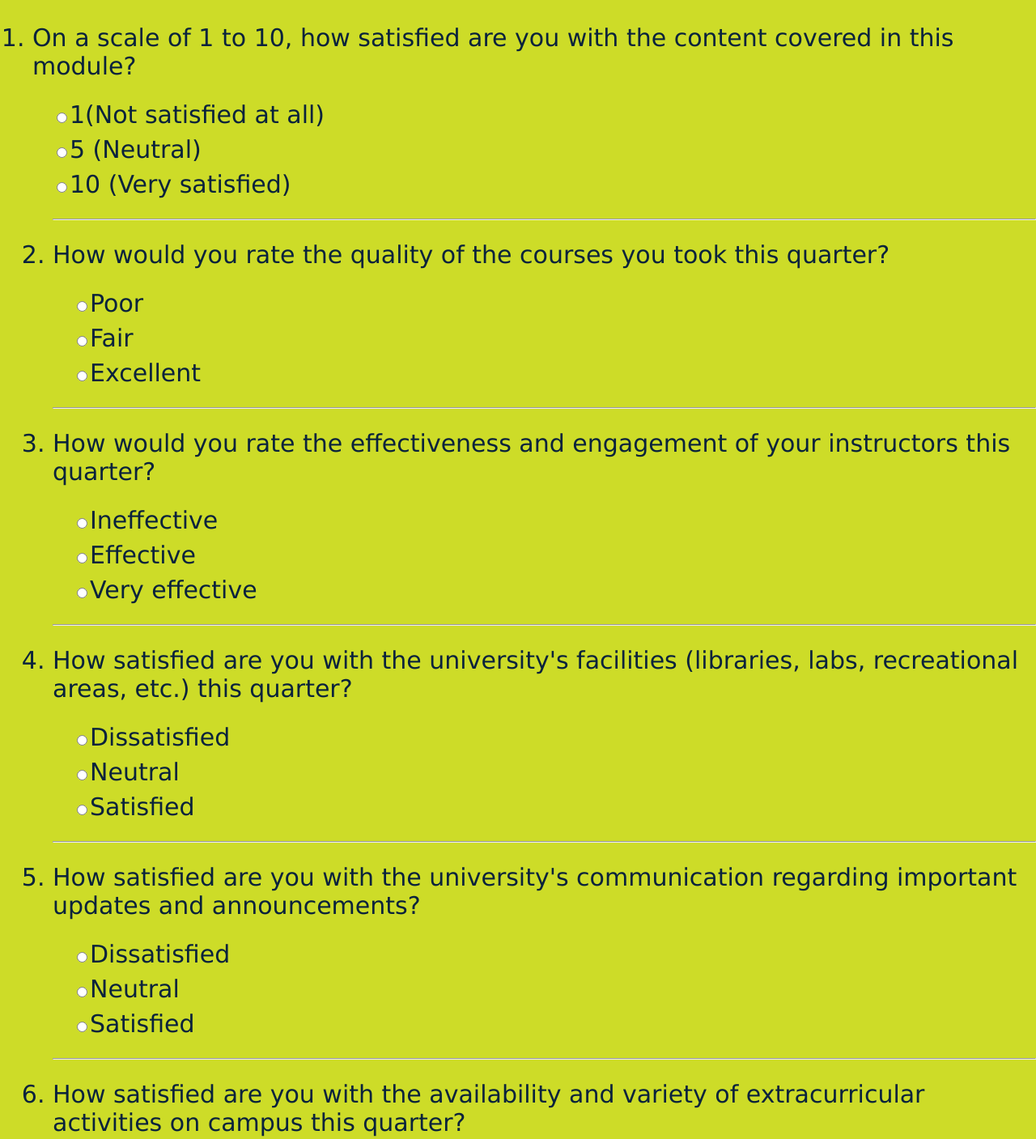
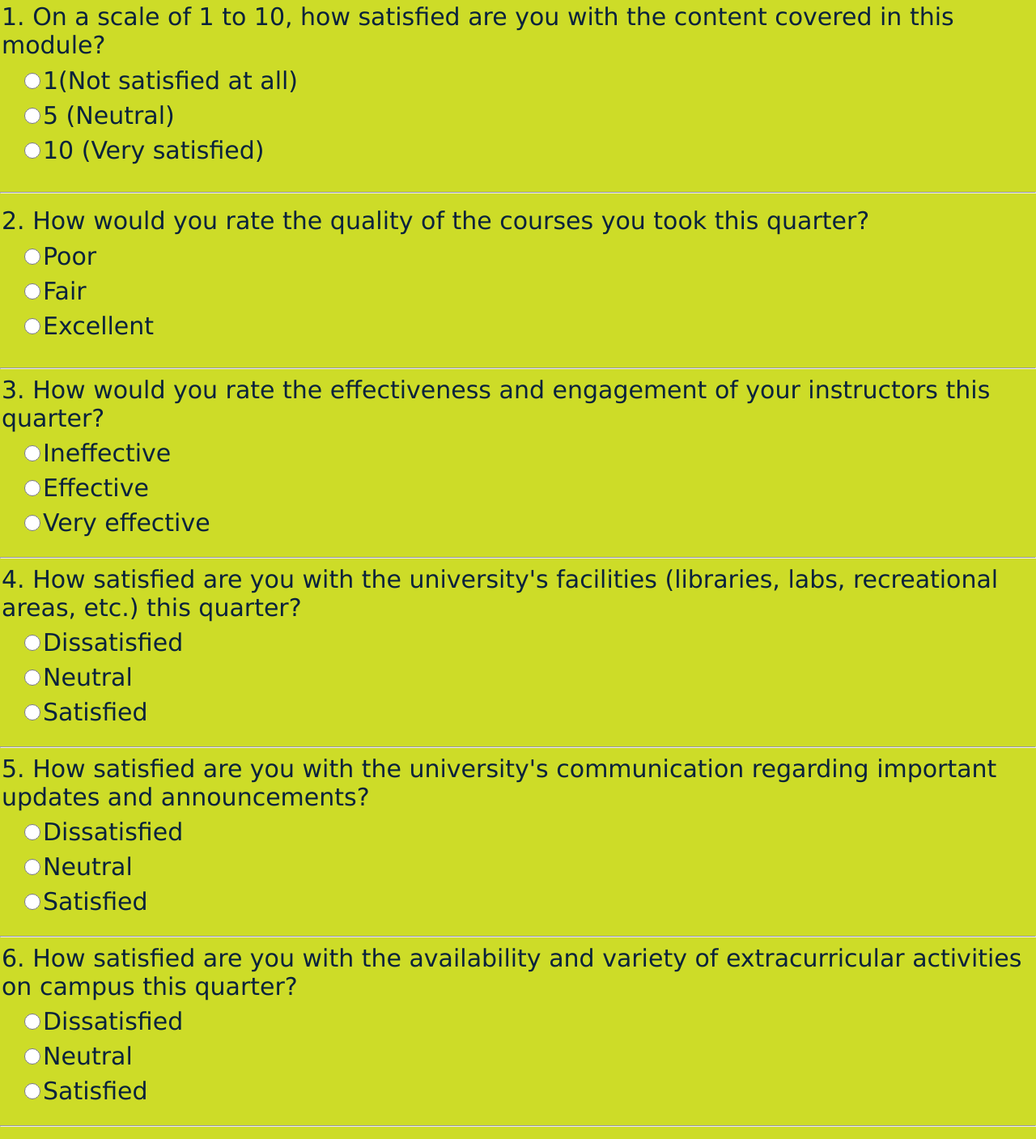
Before and after one commit to Min-Thway-Htut/Survey_Form, a plain HTML site: page index.html in a window 1280 px wide. Shown: the part 643-2050 px from the top of the page at 81% size. Drawn offline with Linux system fonts and the light colour scheme.

Commit message:
Another update

```diff
--- a/index.html
+++ b/index.html
@@ -37,36 +37,38 @@
     </fieldset>
     <hr>
     <fieldset>
-      <ol>
-        <li>On a scale of 1 to 10, how satisfied are you with the content covered in this module?</li>
-    <label for="level-1"><input type="radio" name="account-type" />1(Not satisfied at all)</label>
-    <label for="level-5"><input type="radio" name="account-type" />5 (Neutral)</label>
-    <label for="level-10"><input type="radio" name="account-type" />10 (Very satisfied)
+        <legend>1. On a scale of 1 to 10, how satisfied are you with the content covered in this module?</legend>
+    <label for="level-1"><input type="radio" name="account-type" class="checkbox" />1(Not satisfied at all)</label>
+    <label for="level-5"><input type="radio" name="account-type" class="checkbox"  />5 (Neutral)</label>
+    <label for="level-10"><input type="radio" name="account-type" class="checkbox" />10 (Very satisfied)
+    </fieldset>
     <hr>
-      <li>How would you rate the quality of the courses you took this quarter?</li>
-    <label for="poor"><input type="radio" name="account-type" />Poor</label>
-    <label for="fair"><input type="radio" name="account-type" />Fair</label>
-    <label for="excellent"><input type="radio" name="excellent" />Excellent</label>
+    <fieldset>
+      <legend>2. How would you rate the quality of the courses you took this quarter?</legend>
+    <label for="poor"><input type="radio" name="course-quality" class="checkbox" />Poor</label>
+    <label for="fair"><input type="radio" name="course-quality" class="checkbox" />Fair</label>
+    <label for="excellent"><input type="radio" name="course-quality" class="checkbox" />Excellent</label>
+    </fieldset>
     <hr>
-    <li>How would you rate the effectiveness and engagement of your instructors this quarter?</li>
-    <label for="ineffective"><input type="radio" name="account-type" />Ineffective</label>
-    <label for="effective"><input type="radio" name="account-type" />Effective</label>
-    <label for="very-effective"><input type="radio" name="account=-type" />Very effective</label>
+    <legend>3. How would you rate the effectiveness and engagement of your instructors this quarter?</legend>
+    <label for="ineffective"><input type="radio" name="instructor-engagement" class="checkbox"/>Ineffective</label>
+    <label for="effective"><input type="radio" name="instructor-engagement" class="checkbox" />Effective</label>
+    <label for="very-effective"><input type="radio" name="instructor-engagement" class="checkbox" />Very effective</label>
     <hr>
-    <li>How satisfied are you with the university's facilities (libraries, labs, recreational areas, etc.) this quarter?</li>
-    <label for="dissatisfied"><input type="radio" name="account-type" />Dissatisfied</label>
-    <label for="neutral"><input type="radio" name="account-type" />Neutral</label>
-    <label for="satisfied"><input type="radio" name="account-type" />Satisfied</label>
+    <legend>4. How satisfied are you with the university's facilities (libraries, labs, recreational areas, etc.) this quarter?</legend>
+    <label for="dissatisfied"><input type="radio" name="facilities" class="checkbox" />Dissatisfied</label>
+    <label for="neutral"><input type="radio" name="facilities" class="checkbox" />Neutral</label>
+    <label for="satisfied"><input type="radio" name="facilities" class="checkbox" />Satisfied</label>
     <hr>
-    <li>How satisfied are you with the university's communication regarding important updates and announcements?</li>
-    <label for="dissatisfied"><input type="radio" name="account-type" />Dissatisfied</label>
-    <label for="neutral"><input type="radio" name="account-type" />Neutral</label>
-    <label for="satisfied"><input type="radio" name="account-type" />Satisfied</label>
+    <legend>5. How satisfied are you with the university's communication regarding important updates and announcements?</legend>
+    <label for="dissatisfied"><input type="radio" name="updates-and-announcements" class="checkbox" />Dissatisfied</label>
+    <label for="neutral"><input type="radio" name="updates-and-announcements" class="checkbox" />Neutral</label>
+    <label for="satisfied"><input type="radio" name="updates-and-announcements" class="checkbox" />Satisfied</label>
     <hr>
-    <li>How satisfied are you with the availability and variety of extracurricular activities on campus this quarter?</li>
-    <label for="dissatisfied"><input type="radio" name="account-type" />Dissatisfied</label>
-    <label for="neutral"><input type="radio" name="account-type" />Neutral</label>
-    <label for="satisfied"><input type="radio" name="account-type" />Satisfied</label>
+    <legend>6. How satisfied are you with the availability and variety of extracurricular activities on campus this quarter?</legend>
+    <label for="dissatisfied"><input type="radio" name="campus-activities" class="checkbox" />Dissatisfied</label>
+    <label for="neutral"><input type="radio" name="campus-activities" class="checkbox" />Neutral</label>
+    <label for="satisfied"><input type="radio" name="campus-activities" class="checkbox" />Satisfied</label>
     <hr>
   </ol>
     <label for="opinion"><textarea id="opinion" rows="6" cols="40" placeholder="If you have something to say, provide it in this section" name="bio"></textarea>
--- a/styles.css
+++ b/styles.css
@@ -83,7 +83,10 @@ option[type="dropdrown"]{
     border-color: white;
   }
 
-
+ .checkbox{
+  height: 20px;
+  width: 20px;
+ }
   textarea{
     padding-top: 50px;
     width: 833px;
```
